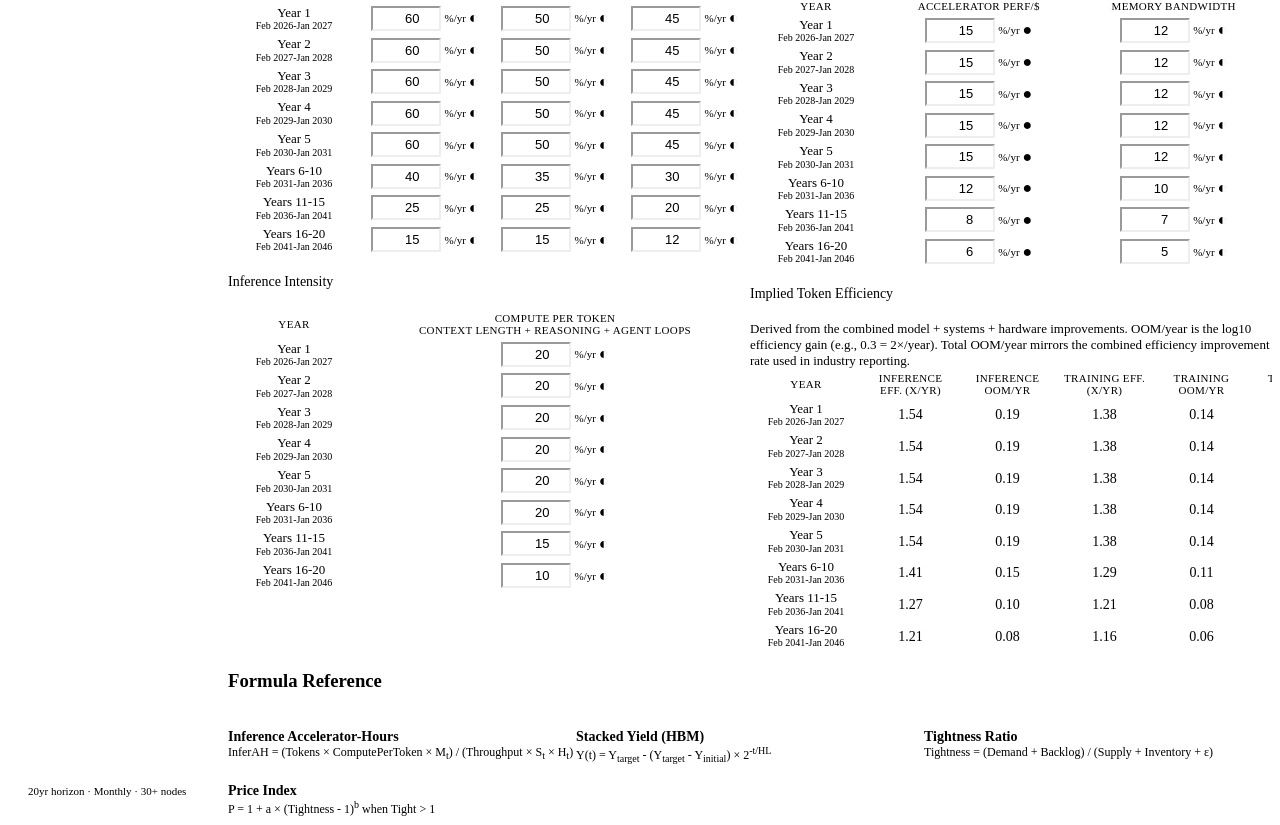
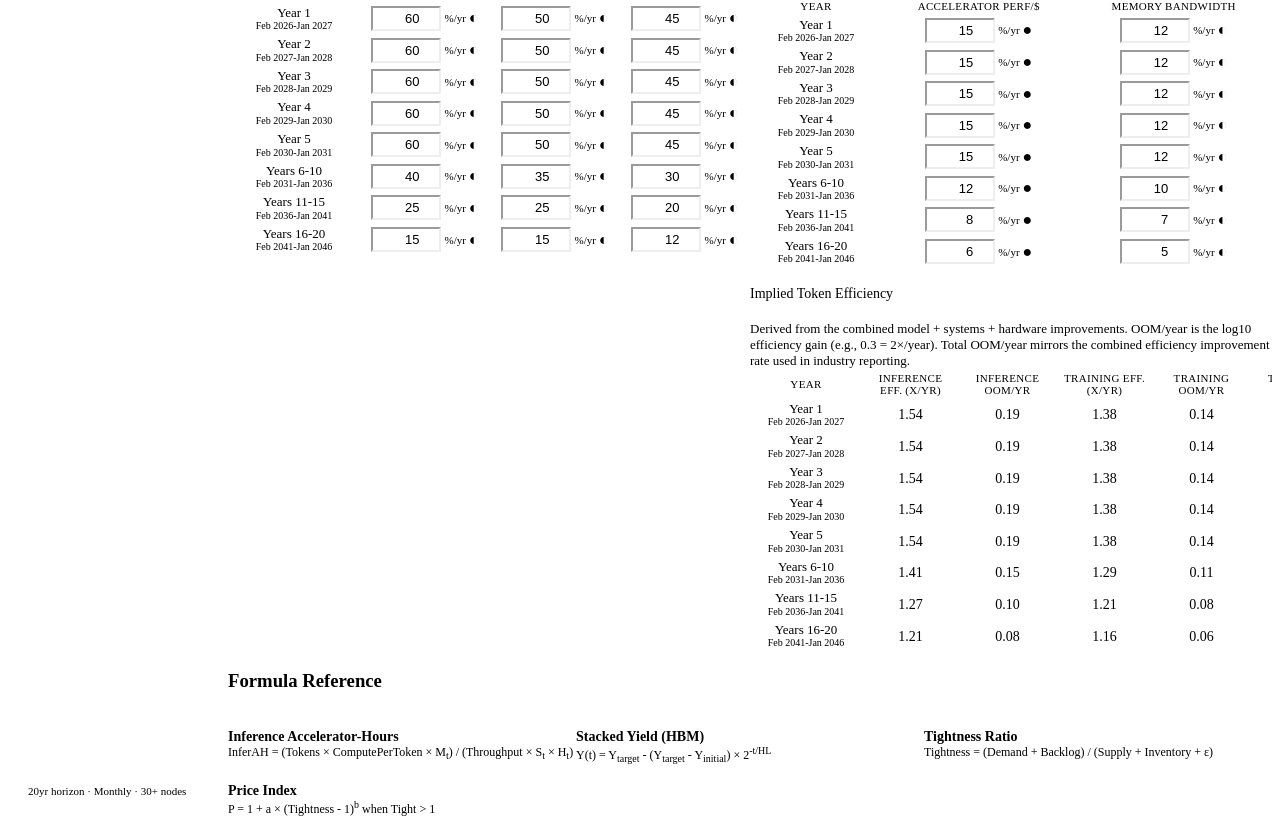
Before and after one commit to jakechinitz/AI-forecasting, a React (Vite) app: page / in a window 1280 px wide. Shown: the part 921-1746 px from the top of the page. Built offline with nearby package versions, Linux system fonts and the light colour scheme; the HTML template or start-up script is replaced by a standard one.

Commit message:
Remove Inference Intensity section and related data

```diff
--- a/src/components/AssumptionsTab.jsx
+++ b/src/components/AssumptionsTab.jsx
@@ -26,12 +26,7 @@ const TABLE_DEFS = {
       { path: ['continualLearning', 'networkBandwidthGrowth'], label: 'Network BW', suffix: '%/yr' }
     ]
   },
-  'inf-intensity': {
-    category: 'demand',
-    columns: [
-      { path: ['intensityGrowth'], label: 'Compute per Token', suffix: '%/yr', help: 'Context length + reasoning + agent loops' }
-    ]
-  },
+  // REMOVED: 'inf-intensity' definition
   'model-eff': {
     category: 'efficiency',
     columns: [
@@ -71,9 +66,9 @@ function AssumptionsTab({ assumptions, onAssumptionChange, onRunSimulation, isSi
 
   /*
    * 2D selection model:
-   *   sel = { t: tableId, r0, c0, r1, c1 }
-   *   r0/c0 = anchor cell, r1/c1 = focus (cursor) cell
-   *   Selected rectangle = min/max of anchor & focus
+   * sel = { t: tableId, r0, c0, r1, c1 }
+   * r0/c0 = anchor cell, r1/c1 = focus (cursor) cell
+   * Selected rectangle = min/max of anchor & focus
    */
   const [sel, setSel] = useState(null);
   const selRef = useRef(sel);
@@ -529,10 +524,7 @@ function AssumptionsTab({ assumptions, onAssumptionChange, onRunSimulation, isSi
             {renderEditableTable('cont-learning')}
           </div>
 
-          <div className="section">
-            <h4 className="section-title">Inference Intensity</h4>
-            {renderEditableTable('inf-intensity')}
-          </div>
+          {/* REMOVED: Inference Intensity Section */}
         </div>
 
         {/* ── Efficiency Improvements ── */}
```
